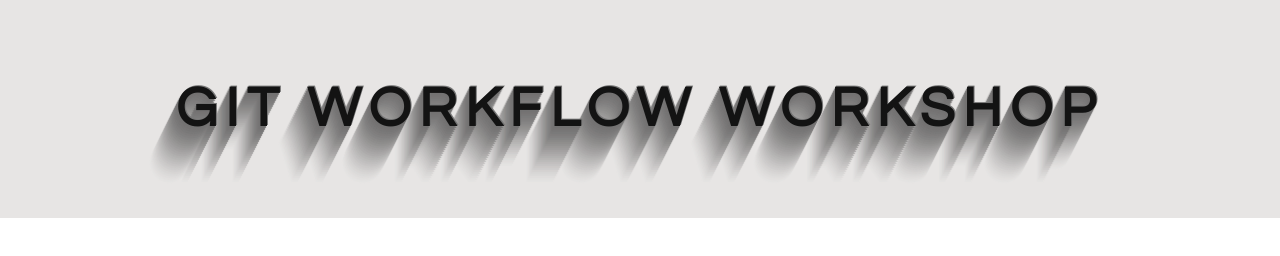
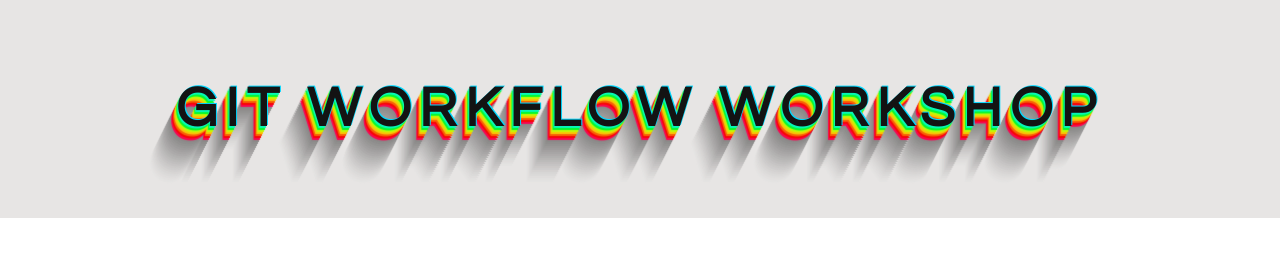
Before and after one commit to fac-14/michael-dominic, a plain HTML site: page index.html in a window 1280 px wide. Drawn offline with Linux system fonts and the light colour scheme.

Commit message:
added colours to shadow > Relates #3

```diff
--- a/style.css
+++ b/style.css
@@ -13,5 +13,5 @@
   color: #131313;
   background-color: #e7e5e4;
   letter-spacing: .15em;
-    text-shadow: 1px -1px 0 #767676, -1px 2px 1px #737272, -2px 4px 1px #767474, -3px 6px 1px #787777, -4px 8px 1px #7b7a7a, -5px 10px 1px #7f7d7d, -6px 12px 1px #828181, -7px 14px 1px #868585, -8px 16px 1px #8b8a89, -9px 18px 1px #8f8e8d, -10px 20px 1px #949392, -11px 22px 1px #999897, -12px 24px 1px #9e9c9c, -13px 26px 1px #a3a1a1, -14px 28px 1px #a8a6a6, -15px 30px 1px #adabab, -16px 32px 1px #b2b1b0, -17px 34px 1px #b7b6b5, -18px 36px 1px #bcbbba, -19px 38px 1px #c1bfbf, -20px 40px 1px #c6c4c4, -21px 42px 1px #cbc9c8, -22px 44px 1px #cfcdcd, -23px 46px 1px #d4d2d1, -24px 48px 1px #d8d6d5, -25px 50px 1px #dbdad9, -26px 52px 1px #dfdddc, -27px 54px 1px #e2e0df, -28px 56px 1px #e4e3e2;
+  text-shadow: 1px -1px 0 #00d8ff, -1px 2px 1px #07f7b7, -2px 4px 1px #07f72e, -3px 6px 1px #c3f707, -4px 8px 1px #f7c707, -5px 10px 1px #f76307, -6px 12px 1px #f70707, -7px 14px 1px #f70752, -8px 16px 1px #8b8a89, -9px 18px 1px #8f8e8d, -10px 20px 1px #949392, -11px 22px 1px #999897, -12px 24px 1px #9e9c9c, -13px 26px 1px #a3a1a1, -14px 28px 1px #a8a6a6, -15px 30px 1px #adabab, -16px 32px 1px #b2b1b0, -17px 34px 1px #b7b6b5, -18px 36px 1px #bcbbba, -19px 38px 1px #c1bfbf, -20px 40px 1px #c6c4c4, -21px 42px 1px #cbc9c8, -22px 44px 1px #cfcdcd, -23px 46px 1px #d4d2d1, -24px 48px 1px #d8d6d5, -25px 50px 1px #dbdad9, -26px 52px 1px #dfdddc, -27px 54px 1px #e2e0df, -28px 56px 1px #e4e3e2;
 }
```
Also changed, not shown: index.html (+1 -0 lines). Lines whose indentation alone changed are shown as unchanged.
